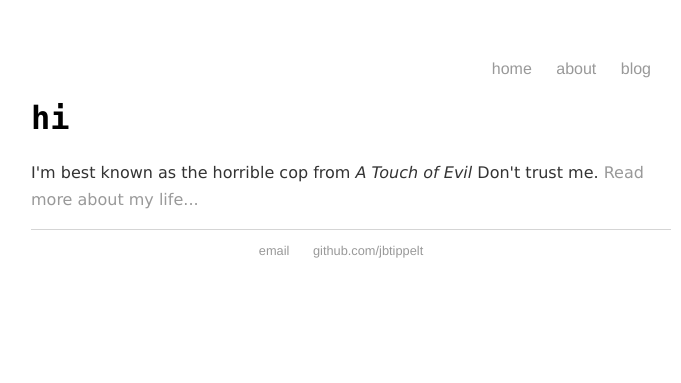
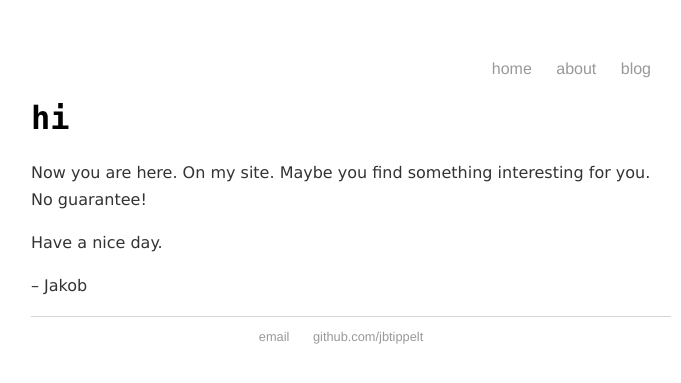
Before and after one commit to jbtippelt/jbtippelt.github.io, a Jekyll site: the page built from index.html, in a window 1280 px wide. Shown: the top 383 px of the page, without its empty margins (289-970 px from the left). Built offline with Jekyll 4.4.1, drawn with Linux system fonts in a browser that asks for light colours.

Commit message:
home, about content change

```diff
--- a/about/index.html
+++ b/about/index.html
@@ -4,5 +4,5 @@ title: Jakob Tippelt - About
 ---
 <div class="blurb">
 	<h1>about</h1>
-	<p>This is all about me.</p>
+	<p> – This is all about me.</p>
 </div><!-- /.blurb -->
--- a/index.html
+++ b/index.html
@@ -4,5 +4,7 @@ title: Jakob Tippelt - Home
 ---
 <div class="blurb">
 	<h1>hi</h1>
-	<p>I'm best known as the horrible cop from <em>A Touch of Evil</em> Don't trust me. <a href="/about">Read more about my life...</a></p>
+	<p>Now you are here. On my site. Maybe you find something interesting for you. No guarantee!</p>
+	<p>Have a nice day.</p>
+	<p>– Jakob</p>
 </div><!-- /.blurb -->
```
